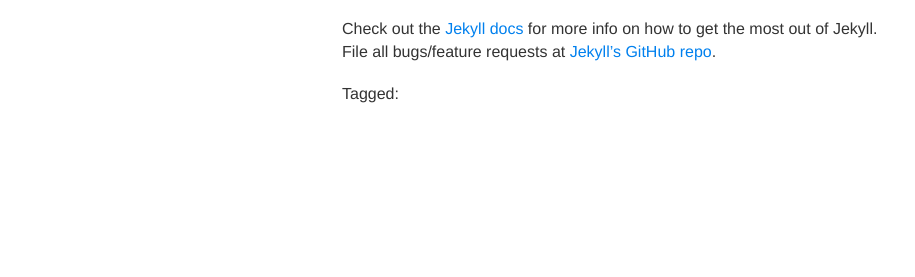
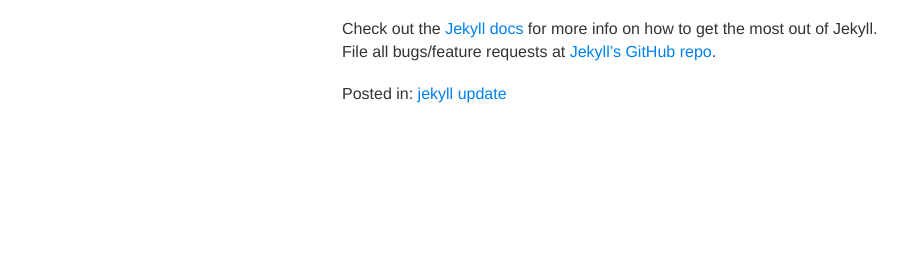
Before and after one commit to mattddn/mattddn.github.io, a Jekyll site: the page built from _posts/2013-06-24-welcome-to-jekyll.markdown, in a window 1280 px wide. Shown: the part 405-682 px from the top of the page, without its empty margins (178-1093 px from the left). Built offline with Jekyll 4.4.1, drawn with Linux system fonts in a browser that asks for light colours.

Commit message:
Updated post.html

```diff
--- a/_layouts/post.html
+++ b/_layouts/post.html
@@ -11,10 +11,10 @@
 
 	{{ content }}
 
-  {% if page.tags %}
-  <p>Tagged:
-      {% for tag in page.tags %}
-      <a href="/tags/{{tag}}" rel="tag">{{tag}}</a>
+  {% if page.categories %}
+  <p>Posted in:
+      {% for cat in page.categories %}
+   	<a href="/c/{{cat}}/">{{cat}}</a>
       {% endfor %}
   	</p>
   {% endif %}
```
